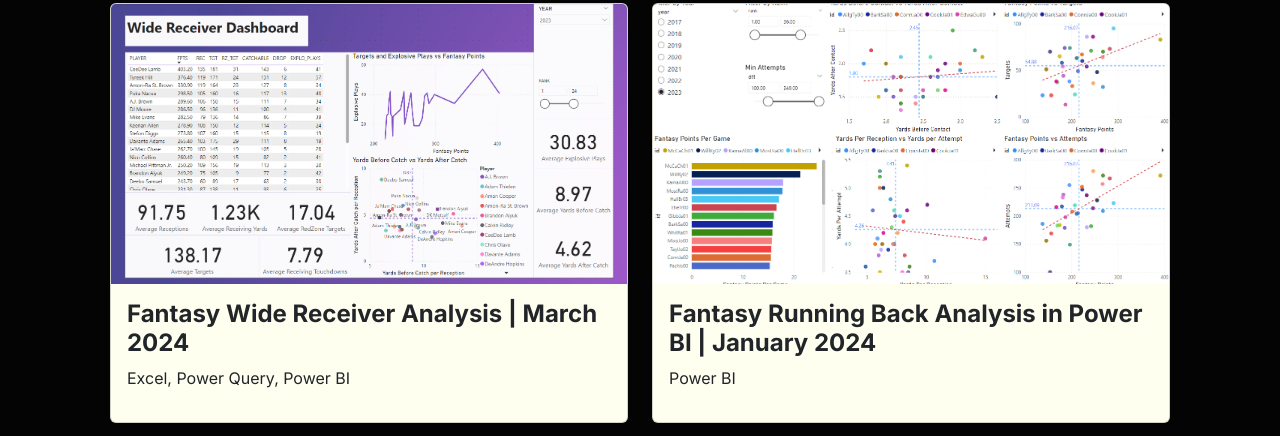
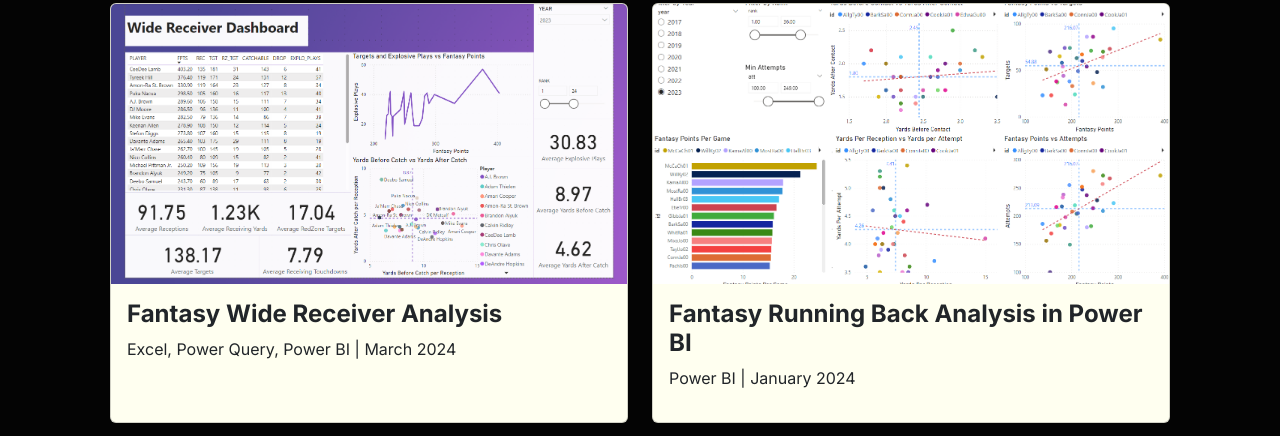
Before and after one commit to mpickles/mpickles.github.io, a website: page html/portfolio.html in a window 1280 px wide. Shown: the part 819-1255 px from the top of the page. Drawn offline with nearby package versions, Linux system fonts and the light colour scheme; a web font is replaced by a local one.

Commit message:
edit to portfolio page

```diff
--- a/html/portfolio.html
+++ b/html/portfolio.html
@@ -97,8 +97,8 @@
                             <div class="card bg-light h-100" style="width: 100%;">
                                 <img src="../assets/project_images/wr_power_bi/wr_dash.PNG" class="card-img-top" alt="...">
                                 <div class="card-body ">
-                                    <h4 class="card-title fw-bold">Fantasy Wide Receiver Analysis | March 2024</h4>
-                                    <p class="card-text d-none d-lg-block">Excel, Power Query, Power BI</p>
+                                    <h4 class="card-title fw-bold">Fantasy Wide Receiver Analysis</h4>
+                                    <p class="card-text d-none d-lg-block">Excel, Power Query, Power BI  | March 2024</p>
                                     <a href="../html/projects/wr_power_bi.html" class="stretched-link"></a>
                                 </div>
                             </div>
@@ -110,8 +110,8 @@
                             <div class="card bg-light h-100" style="width: 100%;">
                                 <img src="../assets/project_images/power_bi/dashboard.PNG" class="card-img-top" alt="...">
                                 <div class="card-body ">
-                                    <h4 class="card-title fw-bold">Fantasy Running Back Analysis in Power BI | January 2024</h4>
-                                    <p class="card-text d-none d-lg-block">Power BI</p>
+                                    <h4 class="card-title fw-bold">Fantasy Running Back Analysis in Power BI</h4>
+                                    <p class="card-text d-none d-lg-block">Power BI  | January 2024</p>
                                     <a href="../html/projects/power_bi.html" class="stretched-link"></a>
                                 </div>
                             </div>
```
